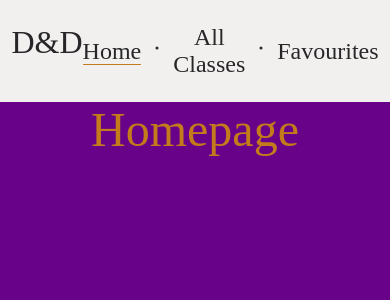
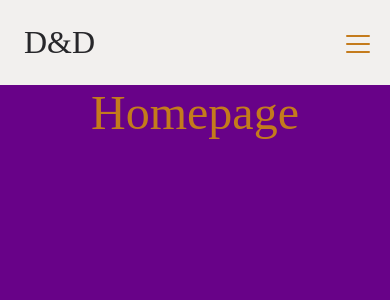
Before and after one commit to natasja-sluis/dnd-character-app, a React (Vite) app: page / in a window 390 px wide. Shown: the top 300 px of the page. Built offline with nearby package versions, Linux system fonts and the light colour scheme; a web font is replaced by a local one.

Commit message:
made nav bar responsive

```diff
--- a/src/components/Navigation/Navigation.jsx
+++ b/src/components/Navigation/Navigation.jsx
@@ -1,15 +1,33 @@
+import {useState} from 'react';
+import {Link, NavLink} from "react-router-dom";
+import {Dot, List, XSquare} from "@phosphor-icons/react"
 import "./navigation.css"
-import {NavLink} from "react-router-dom";
-import { Dot } from "@phosphor-icons/react"
 
 function Navigation() {
-    return <nav>
-        <div className="navigation-container">
+
+    const [menuOpen, setMenuOpen] = useState(false);
+
+
+    return <nav className="navigation-container">
+        <Link to="/">
             <h2 className="navigation-title">D&D</h2>
-            <ul className="navigation-inner-container">
+        </Link>
+        <div className="mobile-menu" onClick={() => setMenuOpen(!menuOpen)}>
+            {menuOpen ?
+                <XSquare
+                    size={32}
+                    color="hsl(34, 75%, 44%)"
+                /> :
+                <List
+                    size={32}
+                    color="hsl(34, 75%, 44%)"
+                />
+            }
+        </div>
+        <ul className={menuOpen && "open-menu"}>
             <li className="navigation-item">
                 <NavLink
-                        className= {({isActive}) => isActive ? "active-link" : "default-link"}
+                    className={({isActive}) => isActive ? "active-link" : "default-link"}
                     to="/">Home
                 </NavLink>
             </li>
@@ -20,7 +38,7 @@ function Navigation() {
             </li>
             <li className="navigation-item">
                 <NavLink
-                        className= {({isActive}) => isActive ? "active-link" : "default-link"}
+                    className={({isActive}) => isActive ? "active-link" : "default-link"}
                     to="/overview">All Classes
                 </NavLink>
             </li>
@@ -31,12 +49,11 @@ function Navigation() {
             </li>
             <li className="navigation-item">
                 <NavLink
-                        className= {({isActive}) => isActive ? "active-link" : "default-link"}
+                    className={({isActive}) => isActive ? "active-link" : "default-link"}
                     to="/favourites">Favourites
                 </NavLink>
             </li>
         </ul>
-        </div>
     </nav>
 }
 
--- a/src/components/Navigation/navigation.css
+++ b/src/components/Navigation/navigation.css
@@ -7,7 +7,7 @@
     background-color: var(--secondary-color);
 }
 
-.navigation-inner-container {
+nav ul {
     flex-basis: 100%;
     display: flex;
     flex-direction: row;
@@ -35,3 +35,50 @@
 .active-link {
     border-bottom: 1px solid var(--accent-color);
 }
+
+.mobile-menu {
+    position: absolute;
+    top: 1.75rem;
+    right: 0.75rem;
+    display: none;
+    flex-direction: column;
+    justify-content: space-between;
+    width: 2.25rem;
+    height: 2rem;
+}
+
+/*.mobile-menu-icon {*/
+/*    height: 0.4rem;*/
+/*    width: 100%;*/
+/*    background-color: var(--accent-color);*/
+/*    border-radius: 0.2rem;*/
+/*}*/
+
+@media (max-width: 576px) {
+    .mobile-menu {
+        display: flex;
+    }
+
+    .navigation-container {
+        flex-direction: column;
+    }
+
+  nav ul {
+        display: none;
+        flex-direction: column;
+        margin: 1rem 0;
+    }
+
+  nav ul.open-menu {
+      display: flex;
+  }
+
+    .navigation-item {
+        flex-basis: 30px;
+        width: 100%;
+    }
+
+    .navigation-title {
+        text-align: start;
+    }
+}
```
Lines whose indentation alone changed are shown as unchanged.
